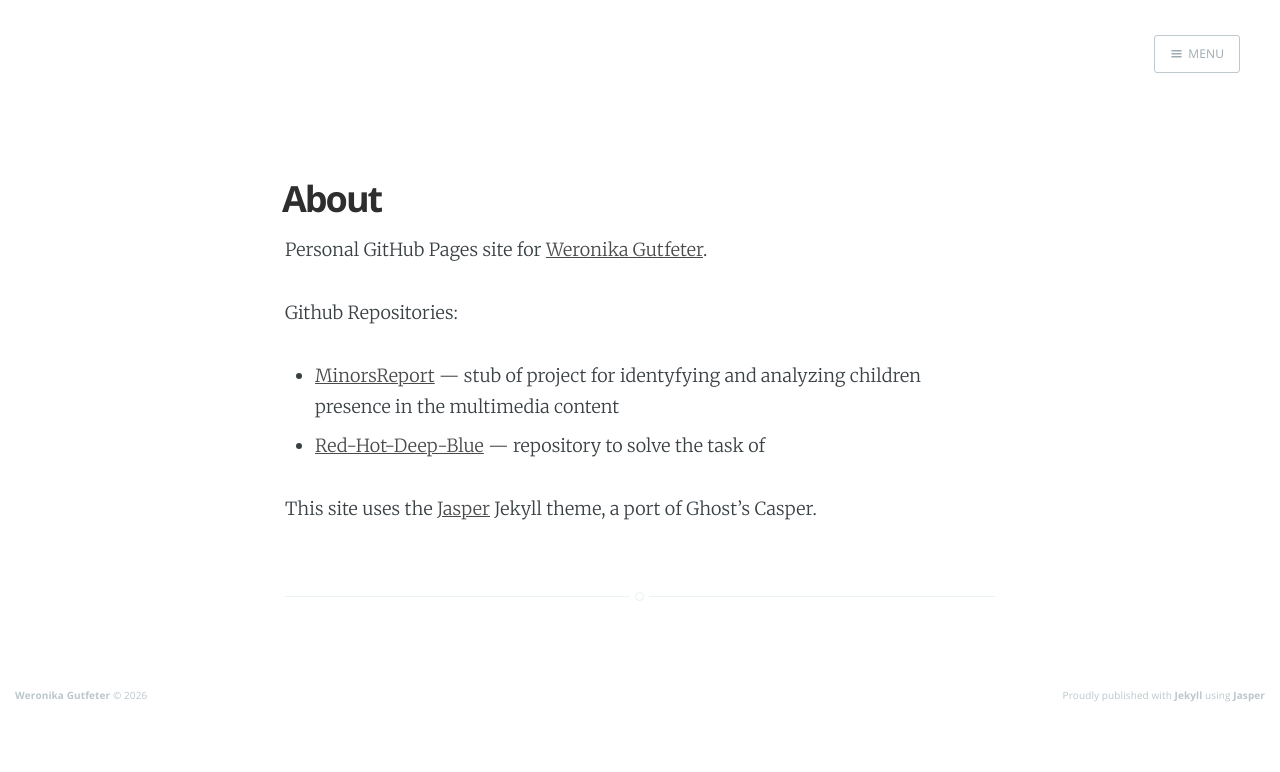
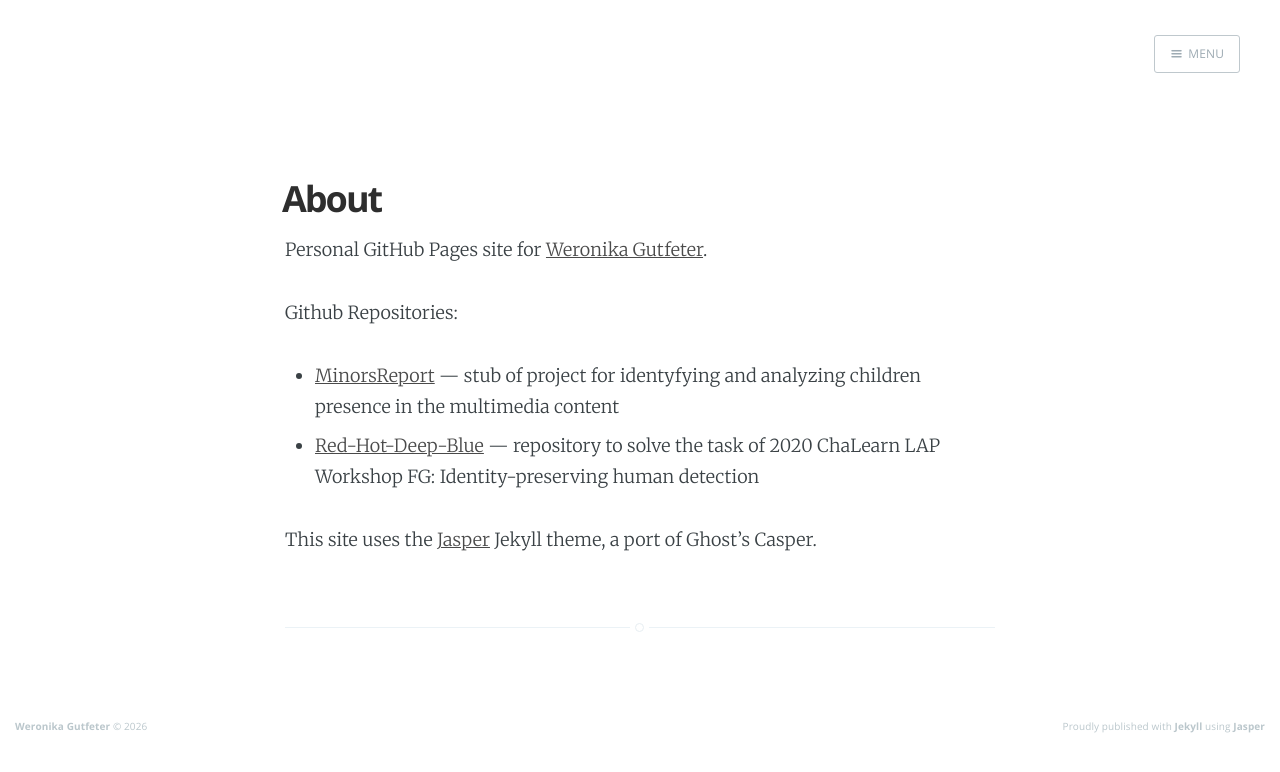
Before and after one commit to weronikagutfeter/weronikagutfeter.github.io, a Jekyll site: the page built from about/index.md, in a window 1280 px wide. Shown: the top 772 px of the page. Built offline with Jekyll 4.4.1, drawn with Linux system fonts in a browser that asks for light colours; nearby versions of some CDN libraries.

Commit message:
new file

```diff
--- a/about/index.md
+++ b/about/index.md
@@ -10,7 +10,7 @@ Personal GitHub Pages site for [Weronika Gutfeter](https://github.com/weronikagu
 Github Repositories:
 
 * [MinorsReport](https://github.com/weronikagutfeter/minorsreport) — stub of project for identyfying and analyzing children presence in the multimedia content
-* [Red-Hot-Deep-Blue](https://github.com/weronikagutfeter/red-hot-deep-blue) — repository to solve the task of
+* [Red-Hot-Deep-Blue](https://github.com/weronikagutfeter/red-hot-deep-blue) — repository to solve the task of 2020 ChaLearn LAP Workshop FG: Identity-preserving human detection
 
 
 This site uses the [Jasper](https://github.com/jekyllt/jasper) Jekyll theme, a port of Ghost's Casper.
```
Also changed, not shown: Gemfile.lock (added), assets/images/forest.jpg (added).
